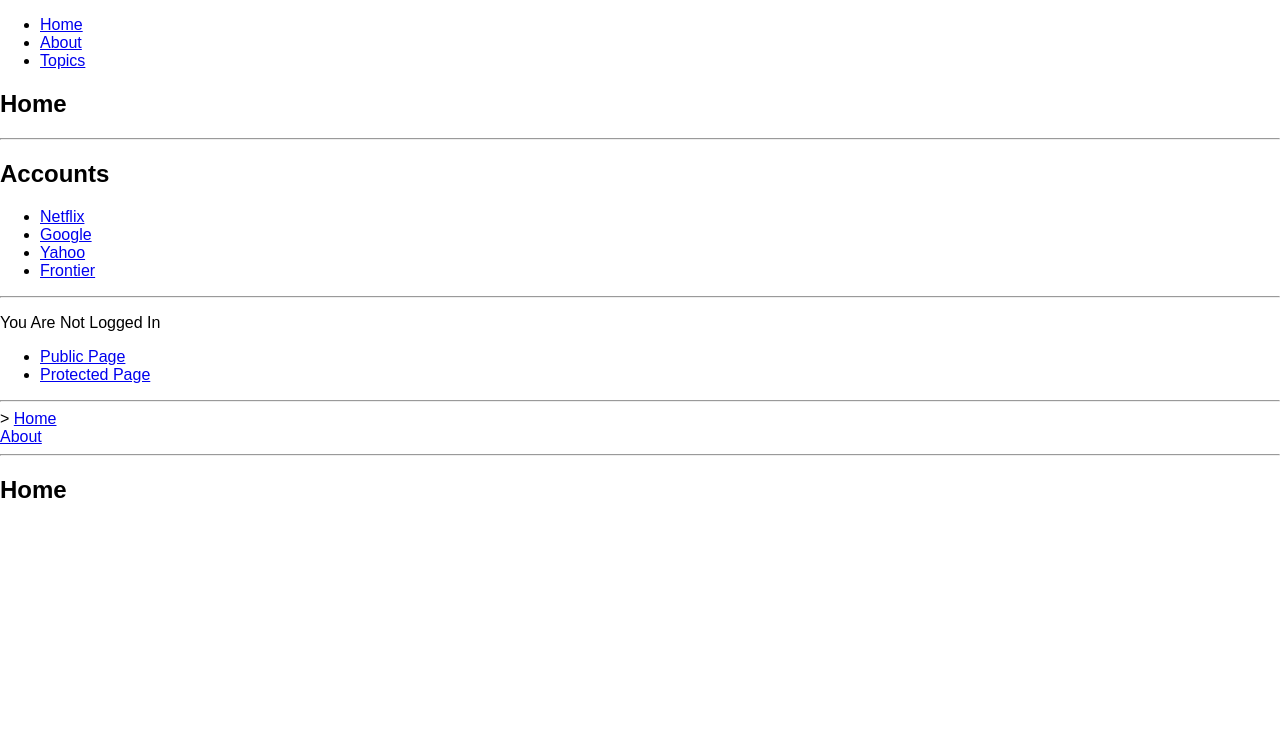
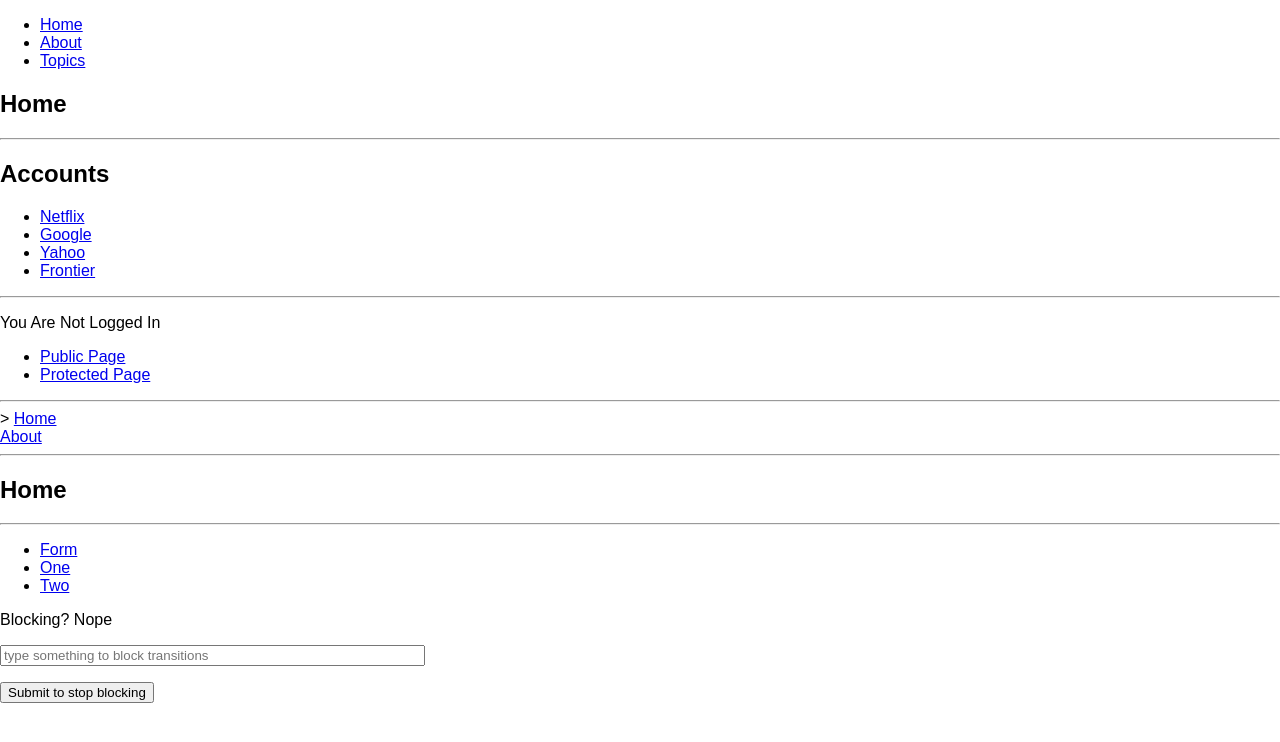
Before and after one commit to bdog72/Router-Examples, a React app: page / in a window 1280 px wide. Shown: the top 742 px of the page. Built offline with nearby package versions, Linux system fonts and the light colour scheme.

Commit message:
finished 5th example

```diff
--- a/src/components/App.js
+++ b/src/components/App.js
@@ -3,6 +3,7 @@
 import Router2 from './Router2'
 import Router3 from './Router3'
 import Router4 from './Router4'
+import Router5 from './Router5'
 
 export default class App extends Component {
   render () {
@@ -14,6 +15,8 @@
       <Router3 />
       <hr />
       <Router4 />
+      <hr />
+      <Router5 />
     </div>
   }
 }
--- /dev/null
+++ b/src/components/Router5.js
@@ -0,0 +1,74 @@
+
+import React from 'react'
+import {
+  BrowserRouter as Router,
+  Route,
+  Link,
+  Prompt
+} from 'react-router-dom'
+
+const PreventingTransitionsExample = () => (
+  <Router>
+    <div>
+      <ul>
+        <li><Link to='/'>Form</Link></li>
+        <li><Link to='/one'>One</Link></li>
+        <li><Link to='/two'>Two</Link></li>
+      </ul>
+      <Route path='/' exact component={Form} />
+      <Route path='/one' render={() => <h3>One</h3>} />
+      <Route path='/two' render={() => <h3>Two</h3>} />
+    </div>
+  </Router>
+)
+
+class Form extends React.Component {
+  state = {
+    isBlocking: false
+  }
+
+  render () {
+    const { isBlocking } = this.state
+
+    return (
+      <form
+        onSubmit={event => {
+          event.preventDefault()
+          event.target.reset()
+          this.setState({
+            isBlocking: false
+          })
+        }}
+      >
+        <Prompt
+          when={isBlocking}
+          message={location => (
+            `Are you sure you want to go to ${location.pathname}`
+          )}
+        />
+
+        <p>
+          Blocking? {isBlocking ? 'Yes, click a link or the back button' : 'Nope'}
+        </p>
+
+        <p>
+          <input
+            size='50'
+            placeholder='type something to block transitions'
+            onChange={event => {
+              this.setState({
+                isBlocking: event.target.value.length > 0
+              })
+            }}
+          />
+        </p>
+
+        <p>
+          <button>Submit to stop blocking</button>
+        </p>
+      </form>
+    )
+  }
+}
+
+export default PreventingTransitionsExample
```
